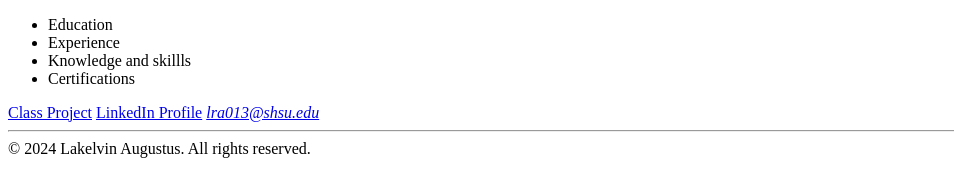
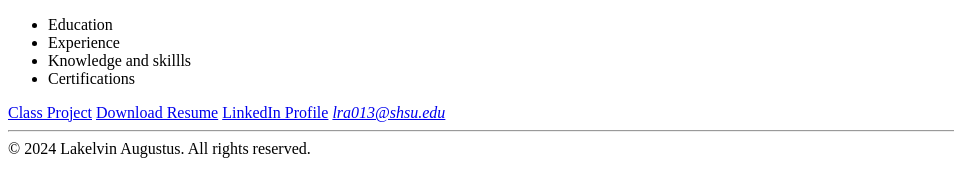
Before and after one commit to Lakelvin12/Lakelvin12.github.io, a plain HTML site: page index.html in a window 1280 px wide. Shown: the part 264-460 px from the top of the page, without its empty margins (0-954 px from the left). Drawn offline with Linux system fonts and the light colour scheme.

Commit message:
index.html

```diff
--- a/index.html
+++ b/index.html
@@ -26,7 +26,7 @@
     </nav>
 
     <a href="class_project.html">Class Project</a>
-    <a href="https://profile.indeed.com/p/lakelvina-uj2qs71>Download Resume</a>
+    <a href="https://profile.indeed.com/p/lakelvina-uj2qs71">Download Resume</a>
     <a href="https://www.linkedin.com/in/lakelvin-augustus-76b640226/" target="_blank">LinkedIn Profile</a>
     <a href="lra013@shsu.edu"><em>lra013@shsu.edu</em></a>
 
```
